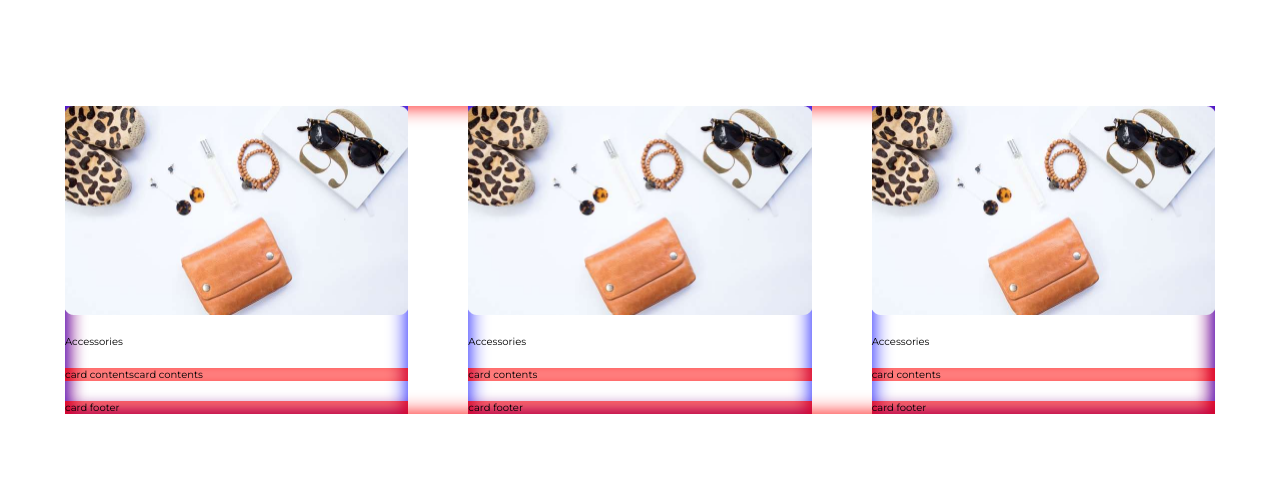
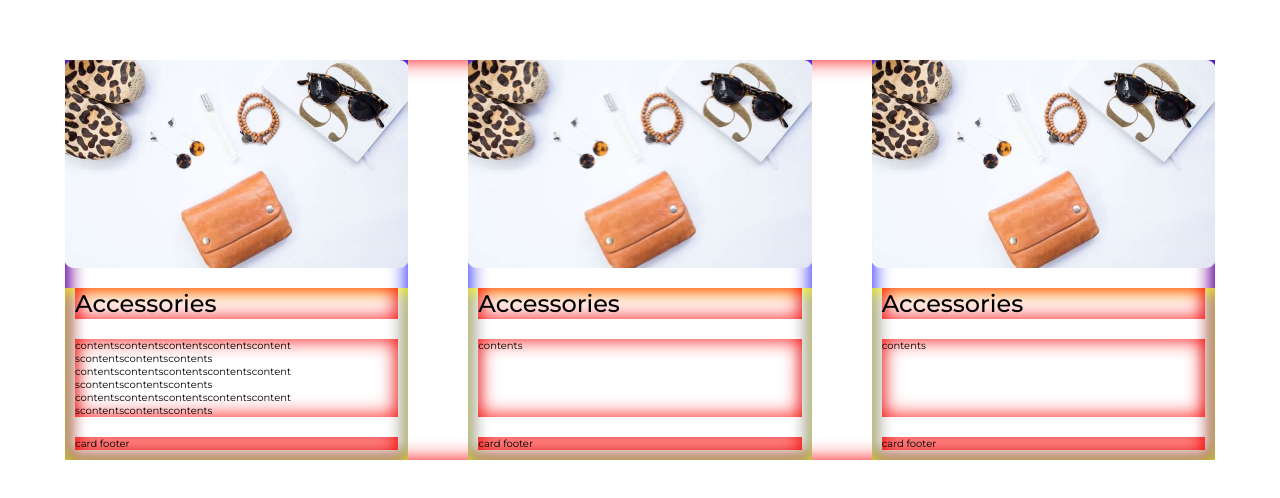
Before and after one commit to JSKangx/my-little-tiny-project, a website: page src/projects/03-shopping-list.html in a window 1280 px wide. Shown: the part 140-638 px from the top of the page. Drawn offline with Linux system fonts and the light colour scheme.

Commit message:
card 컴포넌트 내부의 안정적인 레이아웃 구축

```diff
--- a/src/projects/03-shopping-list.html
+++ b/src/projects/03-shopping-list.html
@@ -9,36 +9,40 @@
   <body>
     <div class="l_wrapper">
       <div class="main-container">
-        <section class="card">
-          <div class="card-header">
-            <div class="card-cover">
-              <img src="../img/cover1.png" alt="" />
-            </div>
+        <div class="card">
+          <section class="card-cover">
+            <img src="../img/cover1.png" alt="" />
+          </section>
+          <div class="card-main">
             <h1 class="card-title">Accessories</h1>
+            <section class="card-contents">
+              contentscontentscontentscontentscontent scontentscontentscontents
+              contentscontentscontentscontentscontent scontentscontentscontents
+              contentscontentscontentscontentscontent scontentscontentscontents
+            </section>
+            <section class="card-footer">card footer</section>
           </div>
-          <div class="card-contents">card contentscard contents</div>
-          <div class="card-footer">card footer</div>
-        </section>
-        <section class="card">
-          <div class="card-header">
-            <div class="card-cover">
-              <img src="../img/cover1.png" alt="" />
-            </div>
+        </div>
+        <div class="card">
+          <section class="card-cover">
+            <img src="../img/cover1.png" alt="" />
+          </section>
+          <div class="card-main">
             <h1 class="card-title">Accessories</h1>
+            <section class="card-contents">contents</section>
+            <section class="card-footer">card footer</section>
           </div>
-          <div class="card-contents">card contents</div>
-          <div class="card-footer">card footer</div>
-        </section>
-        <section class="card">
-          <div class="card-header">
-            <div class="card-cover">
-              <img src="../img/cover1.png" alt="" />
-            </div>
+        </div>
+        <div class="card">
+          <section class="card-cover">
+            <img src="../img/cover1.png" alt="" />
+          </section>
+          <div class="card-main">
             <h1 class="card-title">Accessories</h1>
+            <section class="card-contents">contents</section>
+            <section class="card-footer">card footer</section>
           </div>
-          <div class="card-contents">card contents</div>
-          <div class="card-footer">card footer</div>
-        </section>
+        </div>
       </div>
     </div>
   </body>
--- a/src/styles/03-style.css
+++ b/src/styles/03-style.css
@@ -48,30 +48,50 @@ body {
   flex-basis: 0; /* grow로만 너비가 결정되게 하기 위해 */
   min-width: 0; /* 내용물에 의해 너비가 변경되지 않게 하기 위해 */
   box-shadow: inset 0 0 20px blue;
+  /* card-main이 남은 공간 다 차지하게 하기 위해 flex로 설정 */
   display: flex;
   flex-direction: column;
-  gap: 20px;
 }
 
 .card-cover {
   aspect-ratio: 1.65 / 1;
+  position: relative;
   margin-bottom: 20px;
 }
 
 .card-cover img {
+  /* 마크업으로 넣었지만, absolute 써서 배경이미지화 */
   width: 100%;
   height: 100%;
   object-fit: cover;
+  position: absolute;
+}
+
+.card-main {
+  padding: 0 10px 10px;
+  display: flex;
+  flex-direction: column;
+  gap: 20px;
+  /* 다른 카드의 main이 늘어나면 다 같이 늘어나게 하기 위해 */
+  flex-grow: 1;
+  box-shadow: inset 0 0 20px yellow;
 }
 
 .card-title {
+  font-size: 2.4rem;
+  font-weight: 500;
+  line-height: 1.3;
+  box-shadow: inset 0 0 20px red;
 }
 
 .card-contents {
+  /* 컨텐츠가 항상 남은 공간을 다 차지 */
+  flex-grow: 1;
   box-shadow: inset 0 0 20px red;
-  flex-grow: 1;
 }
 
 .card-footer {
+  /* 없어도 되지만, 항상 아래에 배치시키기 위함. 이중 체크 */
+  margin-top: auto;
   box-shadow: inset 0 0 20px red;
 }
```
